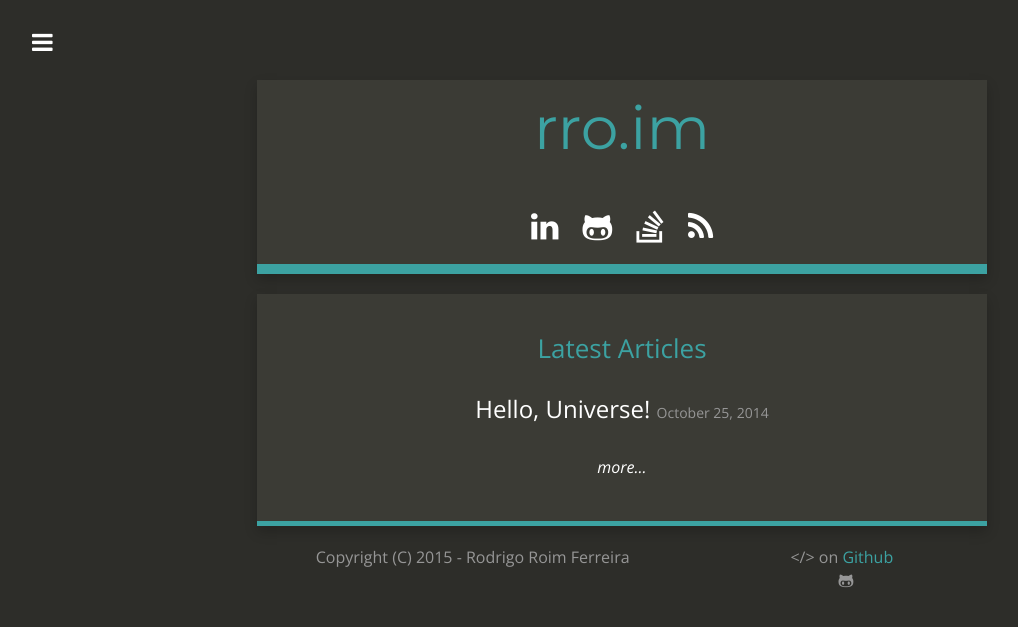
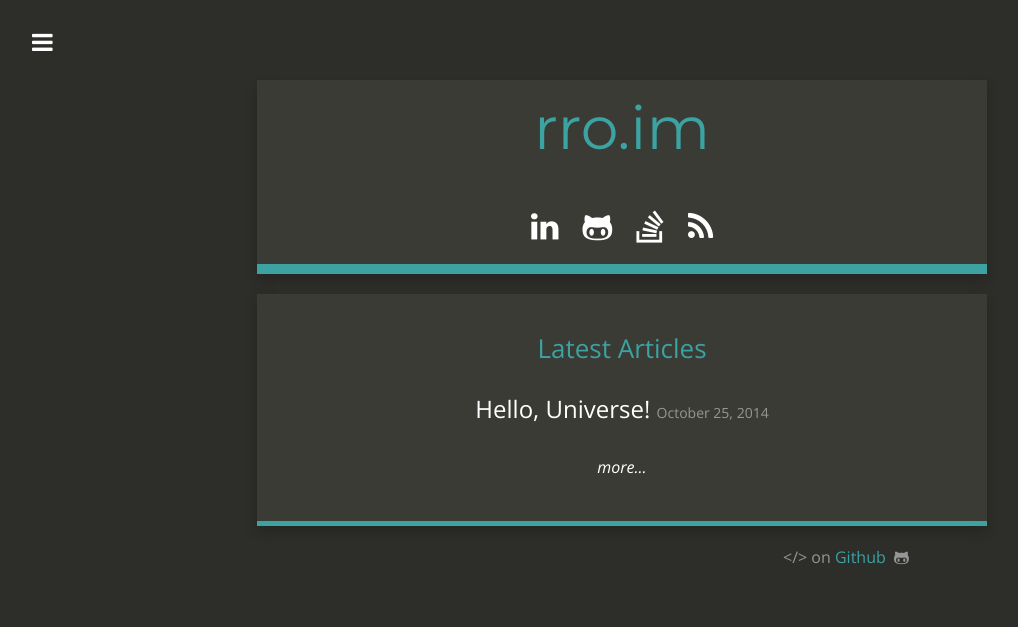
Before and after one commit to roim/roim.github.io, a Jekyll site: the page built from index.html, in a window 1280 px wide. Shown: the top 627 px of the page, without its empty margins (18-1036 px from the left). Built offline with Jekyll 4.4.1, drawn with Linux system fonts in a browser that asks for light colours; nearby versions of some CDN libraries; Markdown is read by kramdown in place of the engine named in the settings.

Commit message:
Remove full name from footer

```diff
--- a/_config.yml
+++ b/_config.yml
@@ -26,5 +26,5 @@ exclude: [vendor]
 disqus_account: rroim
 github_repository: https://github.com/roim/roim.github.io
 post_limit: 5
-footer_left: "Copyright (C) 2015 - Rodrigo Roim Ferreira"
+footer_left: ""
 footer_right: "&lt;/&gt; on <a href=\"https://github.com/roim/roim.github.io\">Github</a> &nbsp;<i class=\"fa fa-github-alt\"></i>"
--- a/_includes/footer.html
+++ b/_includes/footer.html
@@ -1,8 +1,8 @@
 <div class="footer clearfix">
-  <div class="col-md-8">
+  <div class="col-md-6">
     {{ site.footer_left }}
   </div>
-  <div class="col-md-2">
+  <div class="col-md-6">
     {{ site.footer_right }}
   </div>
 </div>
```
